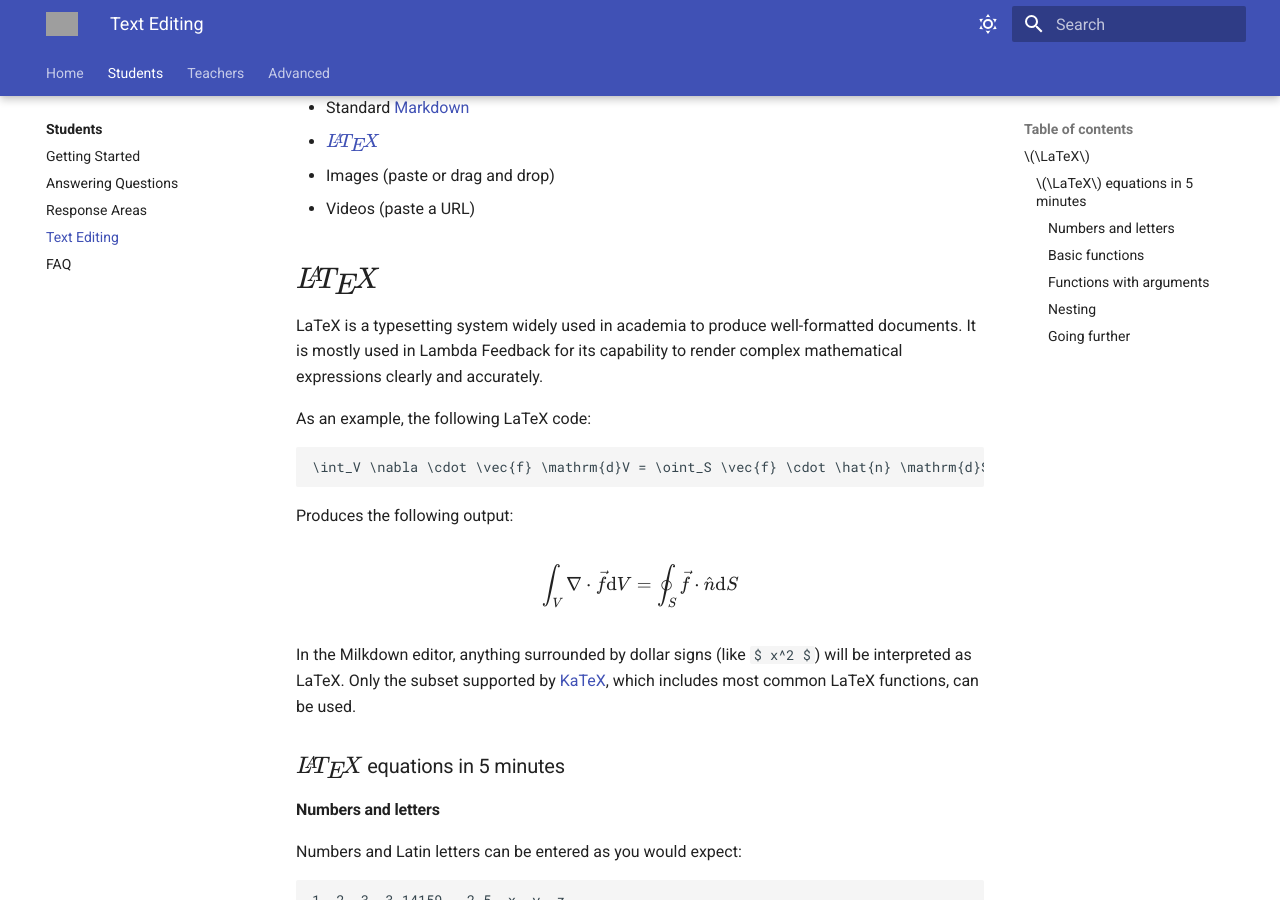
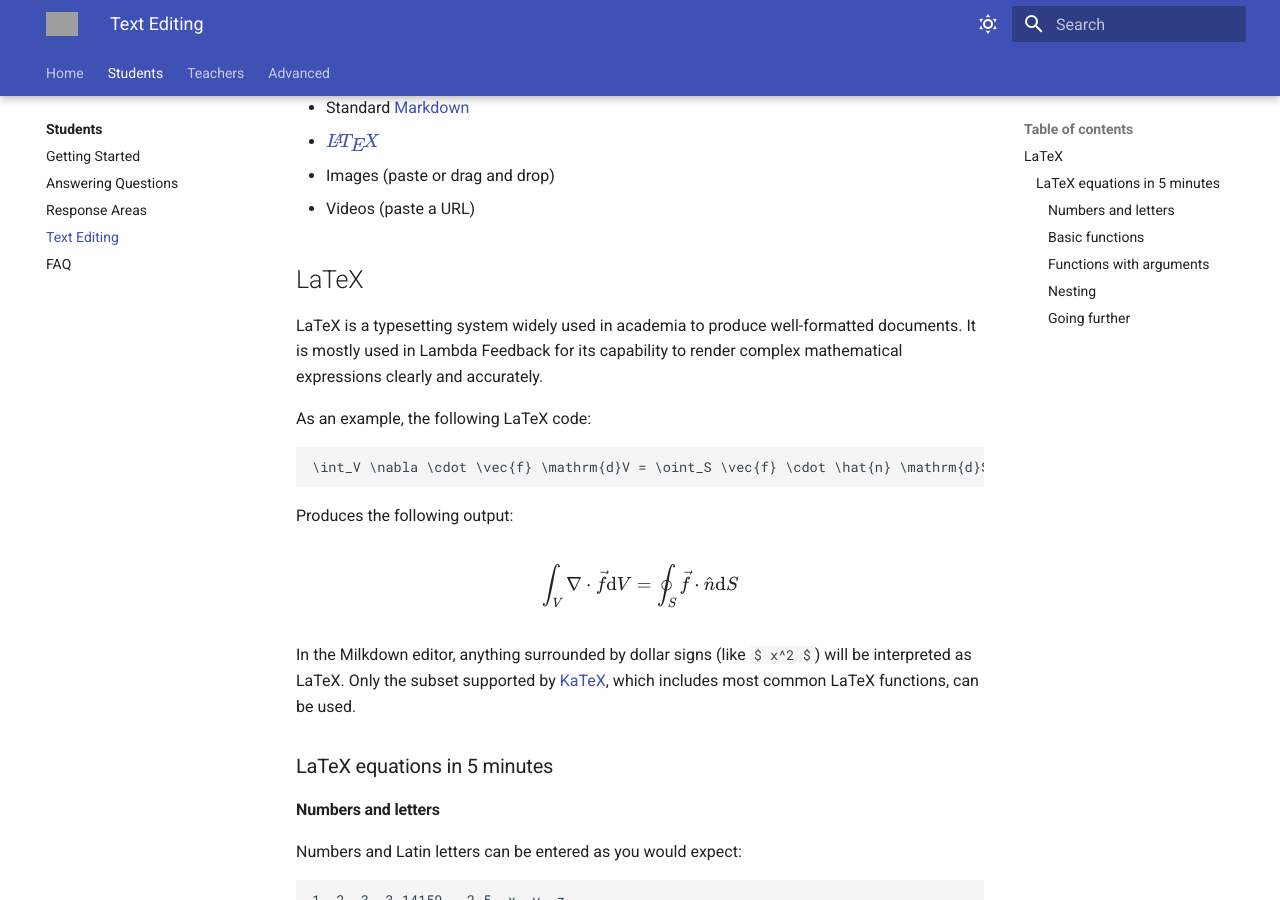
Before and after one commit to lambda-feedback/user-documentation, an MkDocs documentation site: the page built from docs/student/milkdown_student.md, in a window 1280 px wide and 900 px high, scrolled down 241 px. Built offline with MkDocs 1.6.1 and Material for MkDocs 9.7.7, drawn with Linux system fonts in a browser that asks for light colours; grey boxes are pictures that could not be loaded.

Commit message:
Removed LaTeX from titles, as it doesn't render in TOC

````diff
--- a/docs/student/milkdown_student.md
+++ b/docs/student/milkdown_student.md
@@ -10,7 +10,7 @@ It accepts:
 - Images (paste or drag and drop)
 - Videos (paste a URL)
 
-## $\LaTeX$
+## LaTeX
 LaTeX is a typesetting system widely used in academia to produce well-formatted documents. It is mostly used in Lambda Feedback for its
 capability to render complex mathematical expressions clearly and accurately.
 
@@ -25,7 +25,7 @@ Produces the following output:
 In the Milkdown editor, anything surrounded by dollar signs (like `$ x^2 $`) will be interpreted as LaTeX.
 Only the subset supported by [KaTeX](https://katex.org/docs/supported), which includes most common LaTeX functions, can be used.
 
-### $\LaTeX$ equations in 5 minutes
+### LaTeX equations in 5 minutes
 #### Numbers and letters
 Numbers and Latin letters can be entered as you would expect:
 ```
````
